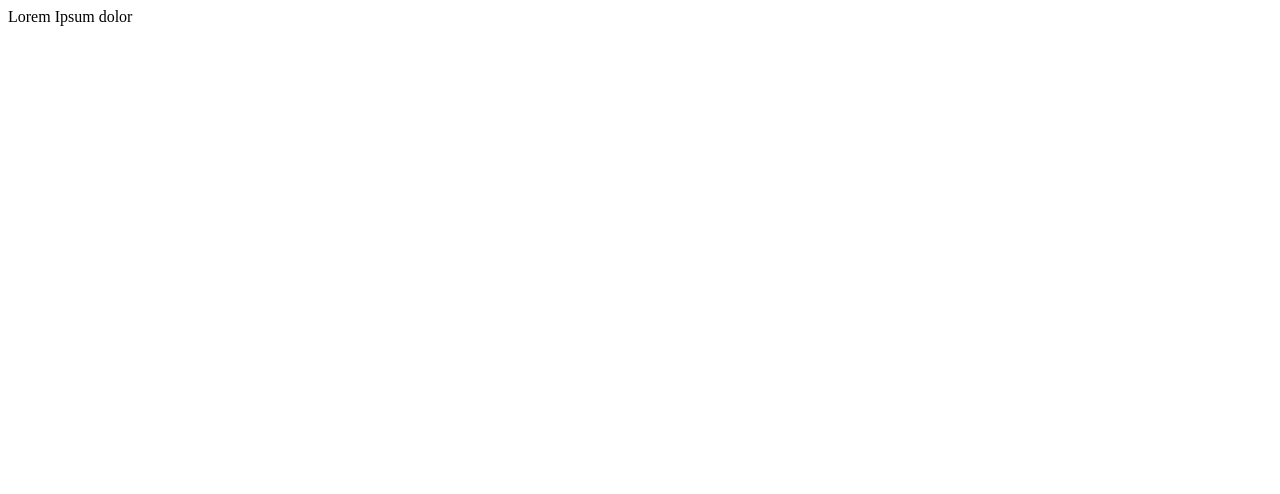
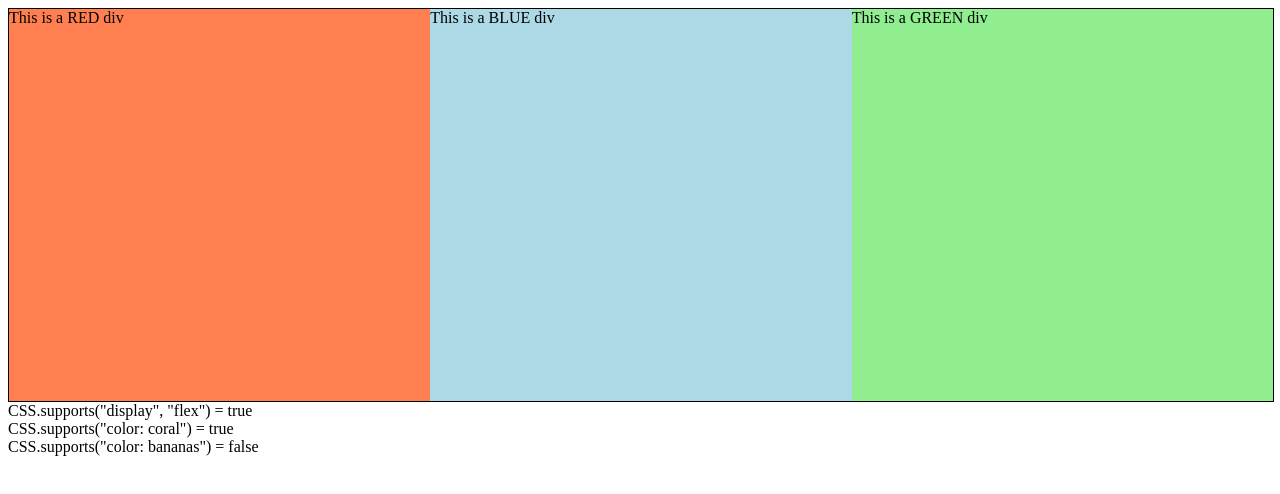
Before and after one commit to AdamModus/wait-web-could-do-that, a website: page src/css/css-supports/index.html in a window 1280 px wide. Drawn offline with Linux system fonts and the light colour scheme.

Commit message:
Improved demo of CSS Supports

```diff
--- a/src/css/css-supports/index.html
+++ b/src/css/css-supports/index.html
@@ -11,32 +11,55 @@
 
 <body>
 
-<div>
-    Lorem Ipsum dolor
+<div id="main">
+    <div style="background-color:coral;">This is a RED div</div>
+    <div style="background-color:lightblue;">This is a BLUE div</div>
+    <div style="background-color:lightgreen;">This is a GREEN div</div>
 </div>
 
 <style>
     @supports (display: flex) {
-        div {
+        #main {
+            width: 100%;
+            height: 50%;
+            border: 1px solid black;
             display: flex;
+        }
+
+        #main div {
+            flex: 1;
         }
     }
 
     @supports not (display: flex) {
+        #main {
+            width: 100%;
+            height: 100%;
+            border: 1px solid black;
+        }
+
         div {
             float: right;
         }
     }
 </style>
 
+<div class="wrapper">
+    <div class="flex">
+        <span>CSS.supports("display", "flex") = </span> <span class="answer"></span>
+    </div>
+    <div class="color">
+        <span>CSS.supports("color: coral") = </span> <span class="answer"></span>
+    </div>
+    <div class="falsy">
+        <span>CSS.supports("color: bananas") = </span> <span class="answer"></span>
+    </div>
+</div>
+
 <script>
-    console.log(CSS.supports("text-decoration-style", "blink"));
-    console.log(CSS.supports("display", "flex"));
-    console.log(CSS.supports('--foo', 'red'));
-    console.log(CSS.supports('(--foo: red)'));
-
-    console.log(CSS.supports("( transform-origin: 5% 5% )"));
-    console.log(CSS.supports("( transform-style: preserve ) or ( -moz-transform-style: preserve ) or ( -o-transform-style: preserve ) or ( -webkit-transform-style: preserve )"));
+    document.querySelector('.flex .answer').innerHTML = CSS.supports("display", "flex");
+    document.querySelector('.color .answer').innerHTML = CSS.supports("color: coral");
+    document.querySelector('.falsy .answer').innerHTML = CSS.supports("color: bananas");
 </script>
 
 </body>
```
